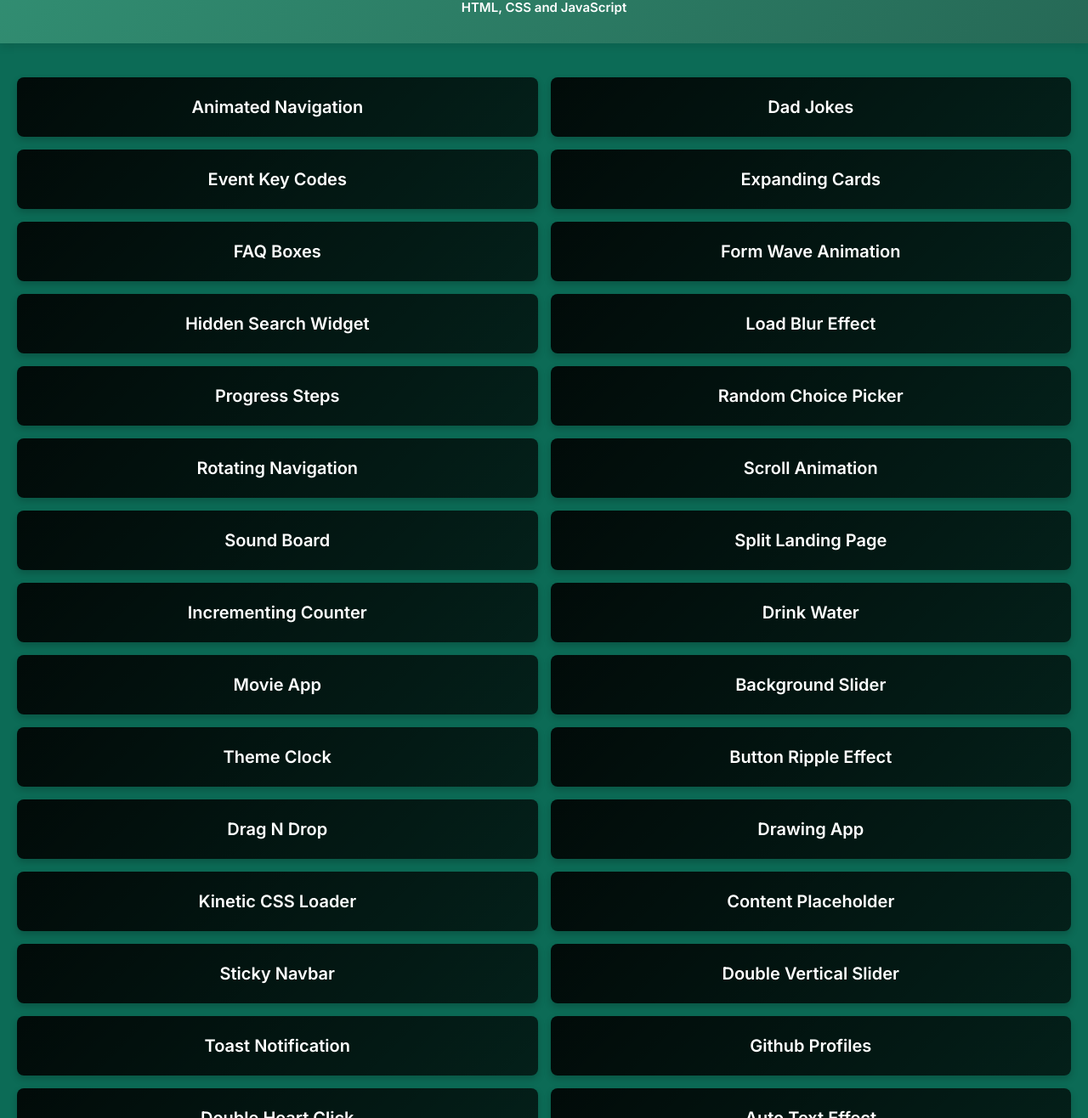
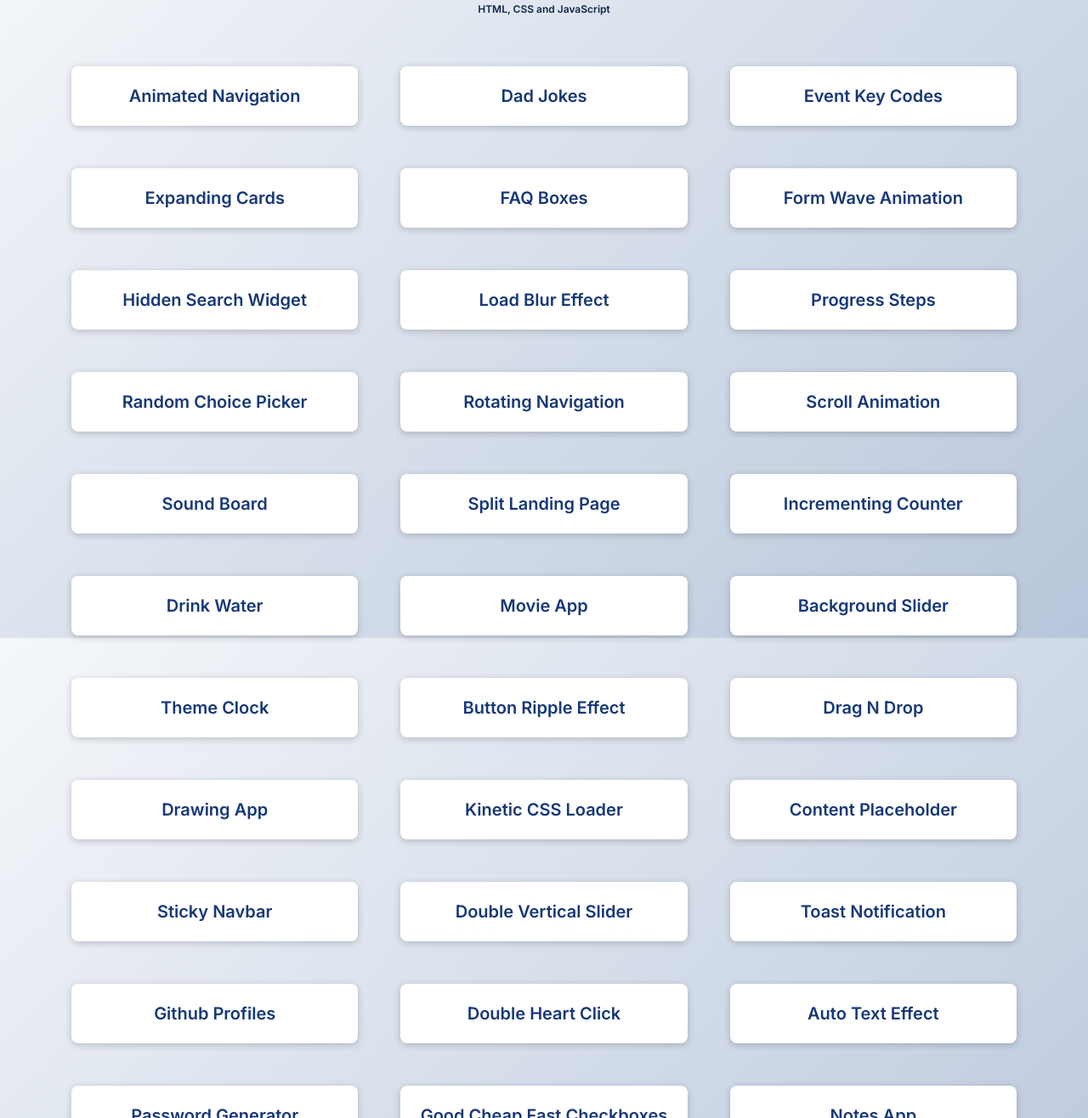
Before and after one commit to widgeonsway/50-Projects, a plain HTML site: page index.html in a window 1280 px wide. Shown: the part 89-1405 px from the top of the page at 85% size. Drawn offline with Linux system fonts and the light colour scheme.

Commit message:
landing page

```diff
--- a/index.html
+++ b/index.html
@@ -7,7 +7,7 @@
     <title>50 Projects</title>
 </head>
 <body>
-    <div class="title">   <h1 class="heading">50 Projects</h1>
+    <div class="title">   <h1 class="heading">51 Projects</h1>
         <h2 class="sub-heading">HTML, CSS and JavaScript</h2>
     </div>
  <main>
@@ -16,57 +16,57 @@
             <a href="Animated Navigation/index.html" target="_blank">Animated Navigation</a>
 
         </li>
-        <li class="project"><a href="Dad Jokes/index.html" target="_blank">Dad Jokes</a></li>
-        <li class="project"><a href="Event Key Codes/index.html" target="_blank">Event Key Codes</a></li>
-        <li class="project"><a href="Expanding Cards/index.html" target="_blank">Expanding Cards</a></li>
-        <li class="project"><a href="FAQ Boxes/index.html" target="_blank">FAQ Boxes</a></li>
-        <li class="project"><a href="Form Wave Animation/index.html" target="_blank">Form Wave Animation</a></li>
-        <li class="project"><a href="Hidden Search Widget/index.html" target="_blank">Hidden Search Widget</a></li>
-        <li class="project"><a href="Load Blur Effect/index.html" target="_blank">Load Blur Effect</a></li>
-        <li class="project"><a href="Progress Steps/index.html" target="_blank">Progress Steps</a></li>
-        <li class="project"><a href="Random Choice Picker/index.html" target="_blank">Random Choice Picker</a></li>
-        <li class="project"><a href="Rotating Navigation/index.html" target="_blank">Rotating Navigation</a></li>
-        <li class="project"><a href="Scroll Animation/index.html" target="_blank">Scroll Animation</a></li>
-        <li class="project"><a href="Sound Board/index.html" target="_blank">Sound Board</a></li>
-        <li class="project"><a href="Split Landing Page/index.html" target="_blank">Split Landing Page</a></li>
-        <li class="project"><a href="Incrementing Counter/index.html" target="_blank">Incrementing Counter</a></li>
-        <li class="project"><a href="Drink Water/index.html" target="_blank">Drink Water</a></li>
-        <li class="project"><a href="Movie App/index.html" target="_blank">Movie App</a></li>
-        <li class="project"><a href="Background Slider/index.html" target="_blank">Background Slider</a></li>
-        <li class="project"><a href="Theme Clock/index.html" target="_blank">Theme Clock</a></li>
-        <li class="project"><a href="Button Ripple Effect/index.html" target="_blank">Button Ripple Effect</a></li>
-        <li class="project"><a href="Drag N Drop/index.html" target="_blank">Drag N Drop</a></li>
-        <li class="project"><a href="Drawing App/index.html" target="_blank">Drawing App</a></li>
-        <li class="project"><a href="Kinetic CSS Loader/index.html" target="_blank">Kinetic CSS Loader</a></li>
-        <li class="project"><a href="Content Placeholder/index.html" target="_blank">Content Placeholder</a></li>
-        <li class="project"><a href="Sticky Navbar/index.html" target="_blank">Sticky Navbar</a></li>
-        <li class="project"><a href="Double Vertical Slider/index.html" target="_blank">Double Vertical Slider</a></li>
-        <li class="project"><a href="Toast Notification/index.html" target="_blank">Toast Notification</a></li>
-        <li class="project"><a href="Github Profiles/index.html" target="_blank">Github Profiles</a></li>
-        <li class="project"><a href="Double Heart Click/index.html" target="_blank">Double Heart Click</a></li>
-        <li class="project"><a href="Auto Text Effect/index.html" target="_blank">Auto Text Effect</a></li>
-        <li class="project"><a href="Password Generator/index.html" target="_blank">Password Generator</a></li>
-        <li class="project"><a href="Good Cheap Fast Checkboxes/index.html" target="_blank">Good Cheap Fast Checkboxes</a></li>
-        <li class="project"><a href="Notes App/index.html" target="_blank">Notes App</a></li>
-        <li class="project"><a href="Animated Countdown/index.html" target="_blank">Animated Countdown</a></li>
-        <li class="project"><a href="Image Carousel/index.html" target="_blank">Image Carousel</a></li>
-        <li class="project"><a href="Hoverboard/index.html" target="_blank">Hoverboard</a></li>
-        <li class="project"><a href="Pokedex/index.html" target="_blank">Pokedex</a></li>
-        <li class="project"><a href="Mobile Tab Navigation/index.html" target="_blank">Mobile Tab Navigation</a></li>
-        <li class="project"><a href="Password Strength/index.html" target="_blank">Password Strength</a></li>
-        <li class="project"><a href="3D Background Boxes/index.html" target="_blank">3D Background Boxes</a></li>
-        <li class="project"><a href="Verify Account UI/index.html" target="_blank">Verify Account UI</a></li>
-        <li class="project"><a href="Live User Filter/index.html" target="_blank">Live User Filter</a></li>
-        <li class="project"><a href="Feedback UI Design/index.html" target="_blank">Feedback UI Design</a></li>
-        <li class="project"><a href="Custom Range Slider/index.html" target="_blank">Custom Range Slider</a></li>
-        <li class="project"><a href="Netflix Navigation/index.html" target="_blank">Netflix Navigation</a></li>
-        <li class="project"><a href="Quiz App/index.html" target="_blank">Quiz App</a></li>
-        <li class="project"><a href="Testimonial Box/index.html" target="_blank">Testimonial Box</a></li>
-        <li class="project"><a href="Random Image Feed/index.html" target="_blank">Random Image Feed</a></li>
-        <li class="project"><a href="Todo List/index.html" target="_blank">Todo List</a></li>
-        <li class="project"><a href="Insect Catch Game/index.html" target="_blank">Insect Catch Game</a></li>
-        <li class="project"><a href="Simple Timer/index.html" target="_blank">Simple Timer</a></li>
-        <li class="project"><a href="#" target="_blank"></a></li>
+        <li class="project"><a href="Dad Jokes/index.html" >Dad Jokes</a></li>
+        <li class="project"><a href="Event Key Codes/index.html" >Event Key Codes</a></li>
+        <li class="project"><a href="Expanding Cards/index.html" >Expanding Cards</a></li>
+        <li class="project"><a href="FAQ Boxes/index.html" >FAQ Boxes</a></li>
+        <li class="project"><a href="Form Wave Animation/index.html" >Form Wave Animation</a></li>
+        <li class="project"><a href="Hidden Search Widget/index.html" >Hidden Search Widget</a></li>
+        <li class="project"><a href="Load Blur Effect/index.html" >Load Blur Effect</a></li>
+        <li class="project"><a href="Progress Steps/index.html" >Progress Steps</a></li>
+        <li class="project"><a href="Random Choice Picker/index.html" >Random Choice Picker</a></li>
+        <li class="project"><a href="Rotating Navigation/index.html" >Rotating Navigation</a></li>
+        <li class="project"><a href="Scroll Animation/index.html" >Scroll Animation</a></li>
+        <li class="project"><a href="Sound Board/index.html" >Sound Board</a></li>
+        <li class="project"><a href="Split Landing Page/index.html" >Split Landing Page</a></li>
+        <li class="project"><a href="Incrementing Counter/index.html" >Incrementing Counter</a></li>
+        <li class="project"><a href="Drink Water/index.html" >Drink Water</a></li>
+        <li class="project"><a href="Movie App/index.html" >Movie App</a></li>
+        <li class="project"><a href="Background Slider/index.html" >Background Slider</a></li>
+        <li class="project"><a href="Theme Clock/index.html" >Theme Clock</a></li>
+        <li class="project"><a href="Button Ripple Effect/index.html" >Button Ripple Effect</a></li>
+        <li class="project"><a href="Drag N Drop/index.html" >Drag N Drop</a></li>
+        <li class="project"><a href="Drawing App/index.html" >Drawing App</a></li>
+        <li class="project"><a href="Kinetic CSS Loader/index.html" >Kinetic CSS Loader</a></li>
+        <li class="project"><a href="Content Placeholder/index.html" >Content Placeholder</a></li>
+        <li class="project"><a href="Sticky Navbar/index.html" >Sticky Navbar</a></li>
+        <li class="project"><a href="Double Vertical Slider/index.html" >Double Vertical Slider</a></li>
+        <li class="project"><a href="Toast Notification/index.html" >Toast Notification</a></li>
+        <li class="project"><a href="Github Profiles/index.html" >Github Profiles</a></li>
+        <li class="project"><a href="Double Heart Click/index.html" >Double Heart Click</a></li>
+        <li class="project"><a href="Auto Text Effect/index.html" >Auto Text Effect</a></li>
+        <li class="project"><a href="Password Generator/index.html" >Password Generator</a></li>
+        <li class="project"><a href="Good Cheap Fast Checkboxes/index.html" >Good Cheap Fast Checkboxes</a></li>
+        <li class="project"><a href="Notes App/index.html" >Notes App</a></li>
+        <li class="project"><a href="Animated Countdown/index.html" >Animated Countdown</a></li>
+        <li class="project"><a href="Image Carousel/index.html" >Image Carousel</a></li>
+        <li class="project"><a href="Hoverboard/index.html" >Hoverboard</a></li>
+        <li class="project"><a href="Pokedex/index.html" >Pokedex</a></li>
+        <li class="project"><a href="Mobile Tab Navigation/index.html" >Mobile Tab Navigation</a></li>
+        <li class="project"><a href="Password Strength/index.html" >Password Strength</a></li>
+        <li class="project"><a href="3D Background Boxes/index.html" >3D Background Boxes</a></li>
+        <li class="project"><a href="Verify Account UI/index.html" >Verify Account UI</a></li>
+        <li class="project"><a href="Live User Filter/index.html" >Live User Filter</a></li>
+        <li class="project"><a href="Feedback UI Design/index.html" >Feedback UI Design</a></li>
+        <li class="project"><a href="Custom Range Slider/index.html" >Custom Range Slider</a></li>
+        <li class="project"><a href="Netflix Navigation/index.html" >Netflix Navigation</a></li>
+        <li class="project"><a href="Quiz App/index.html">Quiz App</a></li>
+        <li class="project"><a href="Testimonial Box/index.html" >Testimonial Box</a></li>
+        <li class="project"><a href="Random Image Feed/index.html" >Random Image Feed</a></li>
+        <li class="project"><a href="Todo List/index.html" >Todo List</a></li>
+        <li class="project"><a href="Insect Catch Game/index.html" >Insect Catch Game</a></li>
+        <li class="project"><a href="Simple Timer/index.html" >Simple Timer</a></li>
+
 
 
 
--- a/style.css
+++ b/style.css
@@ -8,51 +8,54 @@
 
 html {
     font-size: 62.5%;
-    scroll-behavior: smooth;
+
 }
 
 body {
-    background-color: #0c6b56;
     font-family: 'Inter', sans-serif;
-    color: #fff;
-    line-height: 1.6;
+    background-image: linear-gradient(315deg, #b8c6db 0%, #f5f7fa 100%);
+    text-align: center;
+    margin: 0;
+    padding: 0;
+    height: 100vh;
+
 }
 
-/* Title Section */
 .title {
-    display: flex;
-    flex-direction: column;
-    justify-content: center;
-    align-items: center;
-    padding: 3rem;
-    background: linear-gradient(135deg, #328f73, #266956);
-    box-shadow: 0 4px 10px rgba(0, 0, 0, 0.1);
-    text-align: center;
+    margin: 4rem 0;
 }
 
 .heading {
     font-size: 3.5rem;
-    font-weight: 600;
+    color: #173877;
 }
 
-/* Projects Grid */
-.projects {
-    display: grid;
-    grid-template-columns: repeat(auto-fit, minmax(500px, 1fr));
-    gap: 1.5rem;
-    padding: 2rem;
-    list-style: none;
-    margin: 2rem auto;
+.sub-heading {
+    font-size: 1.2rem;
+    color: #0e244b;
+    padding-top: 1rem;
 }
 
-/* Project Links */
+
+
+.projects {
+    list-style: none;
+    display: grid;
+    grid-template-columns: repeat(auto-fit, minmax(250px, 1fr));
+    gap: 5rem;
+    padding: 2rem;
+    max-width: 90%;
+    margin: auto;
+}
+
+
 .project a {
     display: flex;
-    color: white;
-    background: linear-gradient(135deg, rgba(0, 0, 0, 0.9), rgba(0, 0, 0, 0.7));
-   margin: 0 auto;
-   align-items: center;
-   justify-content: center;
+    background-color: #fff;
+    color: #173877;
+    margin: 0 auto;
+    align-items: center;
+    justify-content: center;
     height: 7rem;
     font-size: 2rem;
     text-decoration: none;
@@ -60,14 +63,13 @@ body {
     text-align: center;
     border-radius: 8px;
     transition: all 0.3s ease-in-out;
-    box-shadow: 0 4px 8px rgba(0, 0, 0, 0.2);
+    box-shadow: 0 2px 8px rgba(0, 0, 0, 0.2);
 }
 
-/* Hover Effect */
+
 .project a:hover {
-    /* background: #2c8067; */
-    background: #041a13;
-
+    background:#173877;
+    color: #fff;
     box-shadow: 0 6px 12px rgba(0, 0, 0, 0.3);
     transform: translateY(-3px);
 }
```
Also changed, not shown: Double Heart Click/index.html (renamed from Double Click Heart/index.html), Double Heart Click/script.js (renamed from Double Click Heart/script.js), Double Heart Click/style.css (renamed from Double Click Heart/style.css).
